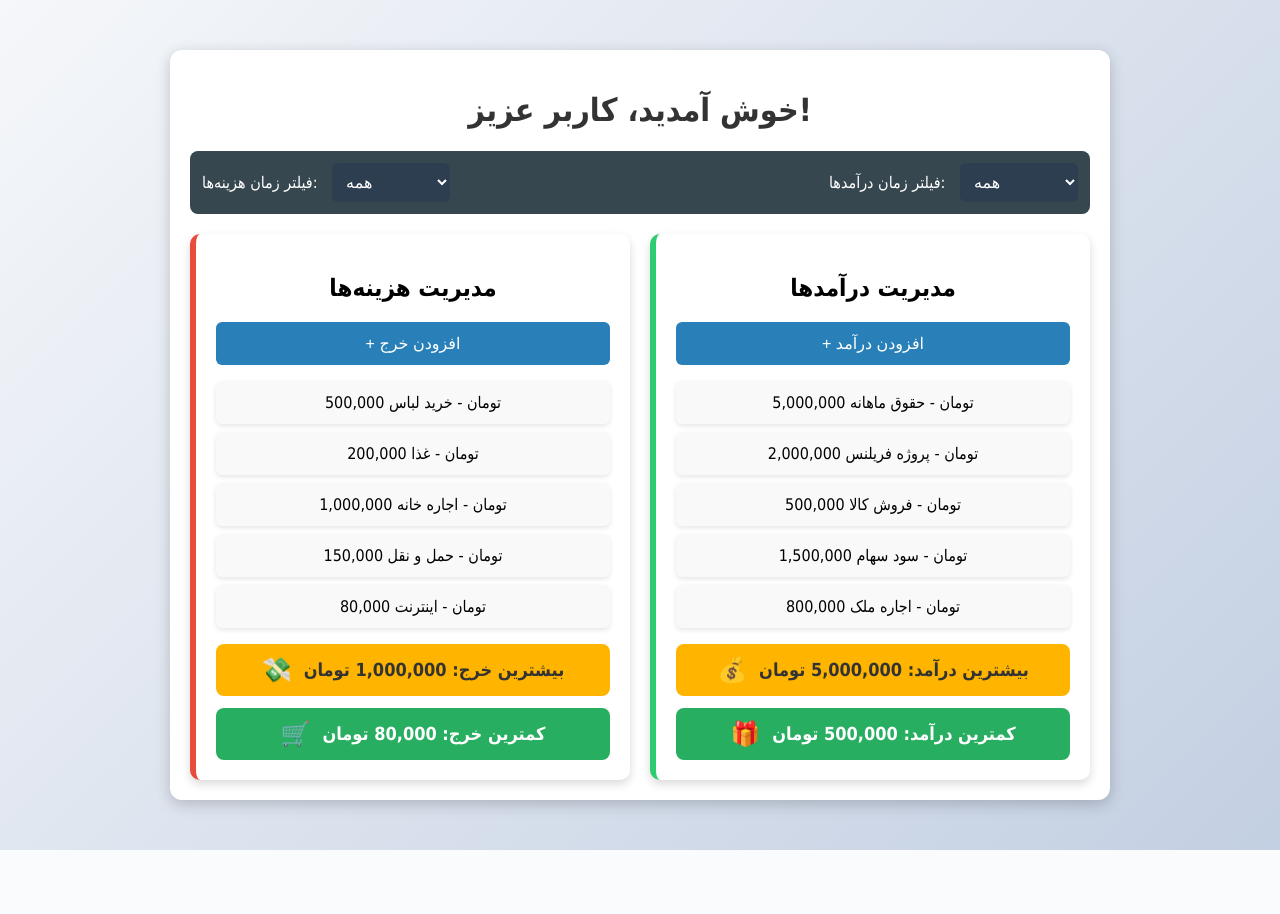
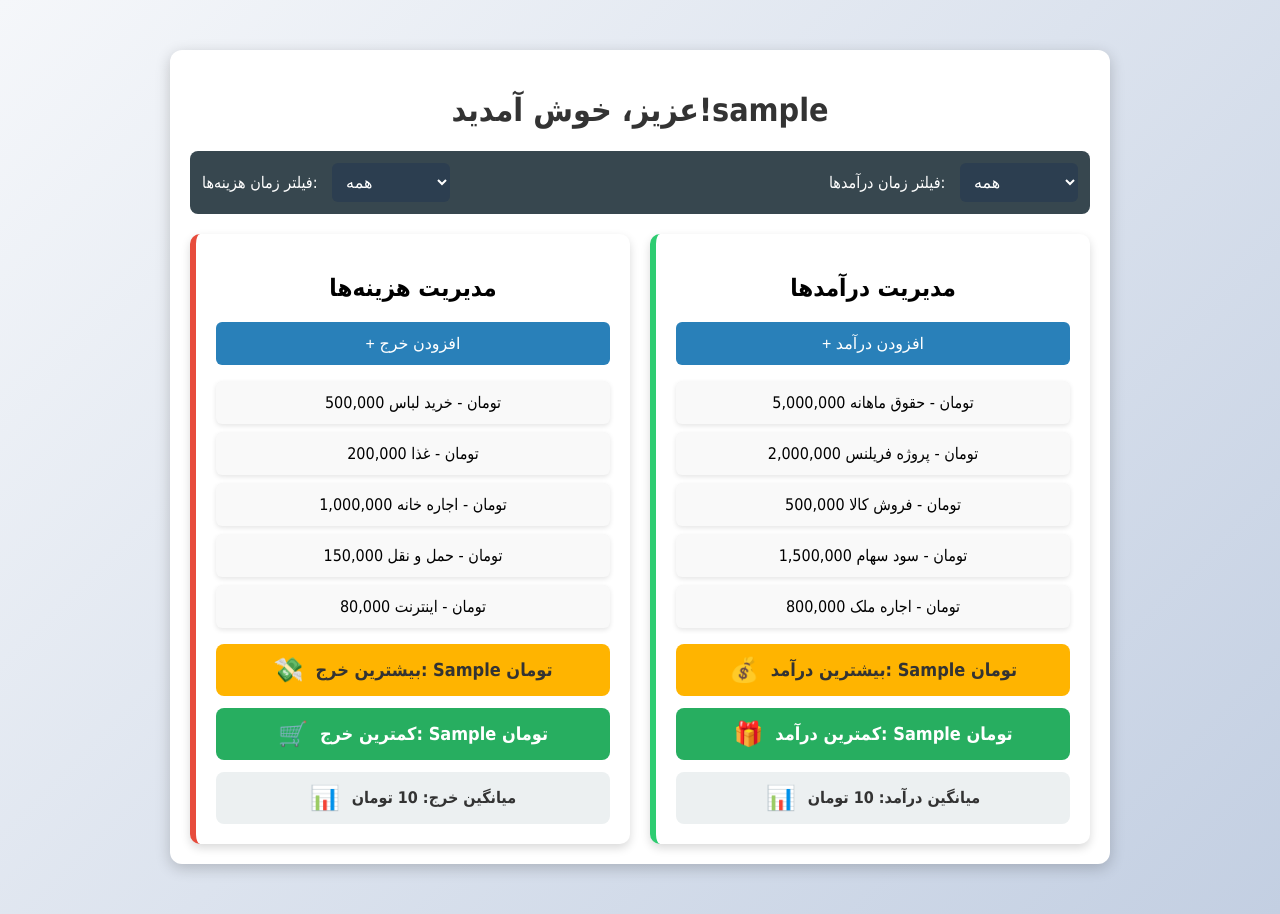
Before and after one commit to AmiraliTanabian/BedeBestoon_Django, a Django app: template Spends/templates/Spends/dashboard.html in a window 1280 px wide. Before the commit the page ends 850 px from the top, so only its background shows below. Run offline with Django 5.2, Linux system fonts and the light colour scheme; the template is opened without the code that fills it: most values are stand-ins (such as "Sample title", 1, 10 or a date in 2020).

Commit message:
handel max, min and avg in income and spends on client and views.py

```diff
--- a/Spends/static/Spends/Style/dashboard.css
+++ b/Spends/static/Spends/Style/dashboard.css
@@ -115,3 +115,13 @@ h1 {
 .list li:hover{
     zoom:1.2;
 }
+
+.average {
+    background-color: #ecf0f1;  /* رنگ زمینه ملایم */
+    color: #333;  /* رنگ متن تیره‌تر */
+    border-radius: 8px;  /* گوشه‌های گرد */
+    padding: 12px;
+    font-size: 16px;
+    font-weight: bold;
+    margin-top: 12px;
+}
--- a/Spends/templates/Spends/dashboard.html
+++ b/Spends/templates/Spends/dashboard.html
@@ -36,9 +36,8 @@
     {% endif %}
 
     <div class="container">
-    <h1> خوش آمدید، کاربر عزیز!</h1>
+    <h1>عزیز، خوش آمدید!{{ username }}</h1>
 
-    <!-- فیلتر زمان جدید برای هزینه‌ها و درآمدها -->
     <div class="filter-box">
         <div>
             <label for="time-filter-expenses">فیلتر زمان هزینه‌ها:</label>
@@ -71,8 +70,11 @@
                 <li>150,000 تومان - حمل و نقل</li>
                 <li>80,000 تومان - اینترنت</li>
             </ul>
-            <div class="highlight highest"><span class="icon">💸</span>بیشترین خرج: 1,000,000 تومان</div>
-            <div class="highlight lowest"><span class="icon">🛒</span>کمترین خرج: 80,000 تومان</div>
+            <div class="highlight highest"><span class="icon">💸</span>بیشترین خرج: {{ max_spend }} تومان</div>
+            <div class="highlight lowest"><span class="icon">🛒</span>کمترین خرج: {{ min_spend }} تومان</div>
+            <div class="highlight average">
+               <span class="icon">📊</span>میانگین خرج: {{ avg_spend }} تومان
+            </div>
         </div>
 
         <div class="section incomes">
@@ -85,8 +87,11 @@
                 <li>1,500,000 تومان - سود سهام</li>
                 <li>800,000 تومان - اجاره ملک</li>
             </ul>
-            <div class="highlight highest"><span class="icon">💰</span>بیشترین درآمد: 5,000,000 تومان</div>
-            <div class="highlight lowest"><span class="icon">🎁</span>کمترین درآمد: 500,000 تومان</div>
+            <div class="highlight highest"><span class="icon">💰</span>بیشترین درآمد: {{ max_income }} تومان</div>
+            <div class="highlight lowest"><span class="icon">🎁</span>کمترین درآمد: {{ min_income }} تومان</div>
+            <div class="highlight average">
+            <span class="icon">📊</span>میانگین درآمد: {{ avg_income }} تومان
+            </div>
         </div>
     </div>
 </div>
```
Also changed, not shown: Spends/views.py (+27 -1 lines), 1 other file.
